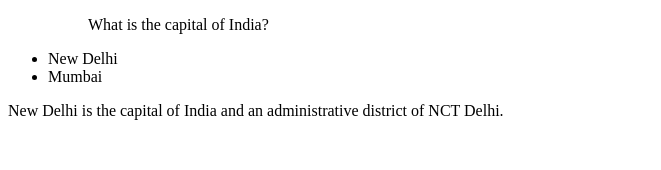
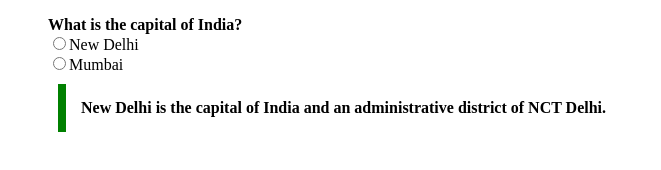
Before and after one commit to acciojob/trivia-anilnadipannagari, a website: page main.html in a window 1280 px wide. Shown: the whole page, without its empty margins (0-661 px from the left). Drawn offline with Linux system fonts and the light colour scheme.

Commit message:
updated text
changed ul to block quotes to div level and included the class properties

```diff
--- a/main.html
+++ b/main.html
@@ -8,12 +8,14 @@
 
 <body>
 	<!-- the entire body must be written by student -->
-	<ul>
-	<blockquote>What is the capital of India?</blockquote>
-	<li type="radio">New Delhi</li>
-	<li type="radio">Mumbai</li>
-	</ul>
-    <p>New Delhi is the capital of India and an administrative district of NCT Delhi.</p>
+	<blockquote>
+	             <strong>What is the capital of India?</strong>
+
+	                <div> <input type="radio">New Delhi</div>
+	                <div><input type="radio">Mumbai</div>
+
+                  <p class="delhi">New Delhi is the capital of India and an administrative district of NCT Delhi.</p>
+    </blockquote>
     <script type="text/javascript" src="./script.js">
 </script>
 
--- a/styles.css
+++ b/styles.css
@@ -1,2 +1,9 @@
-
+.delhi{
+     max-width: 600px;
+     margin: 10px;
+     padding: 15px;
+      border-left: 8px solid green;
+      background-color: #f8fffe"";
+      font-weight: bold;
+}
 /* Your CSS Code here. */
```
